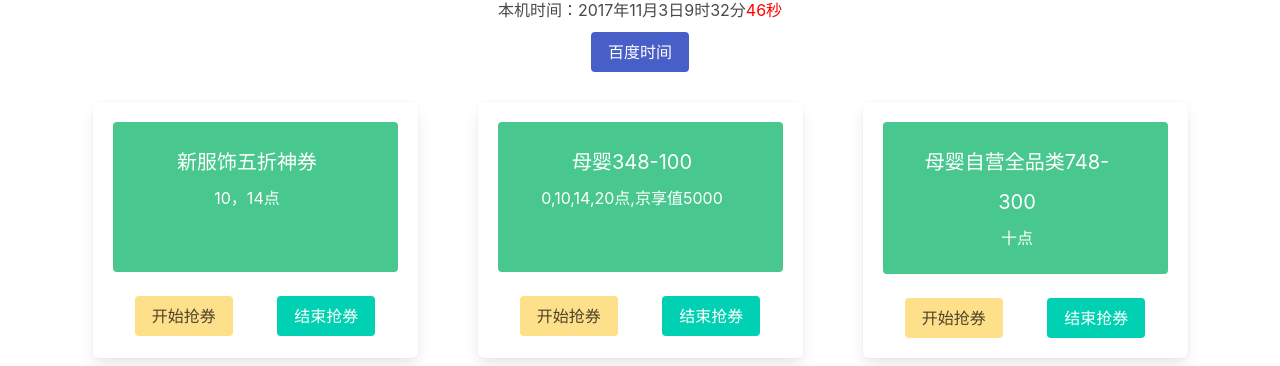
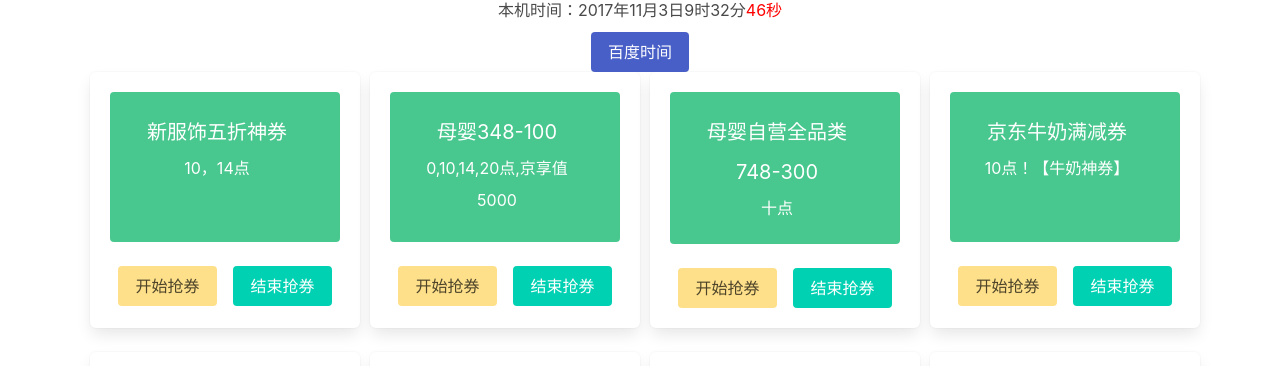
Before and after one commit to togoll/shenzujiudi, a Vue app in the folder ticketAssistant/: page / in a window 1280 px wide. Shown: the part 586-952 px from the top of the page. Built offline with nearby package versions, Linux system fonts and the light colour scheme.

Commit message:
调小间距

```diff
--- a/ticketAssistant/src/components/ticket.vue
+++ b/ticketAssistant/src/components/ticket.vue
@@ -68,8 +68,8 @@ export default {
 
 <style lang="scss">
 .box {
-  width: 325px;
-  margin: 30px;
+  width: 270px;
+  margin-left: 10px;
   .notification {
     line-height: 2;
     min-height: 150px;
```
